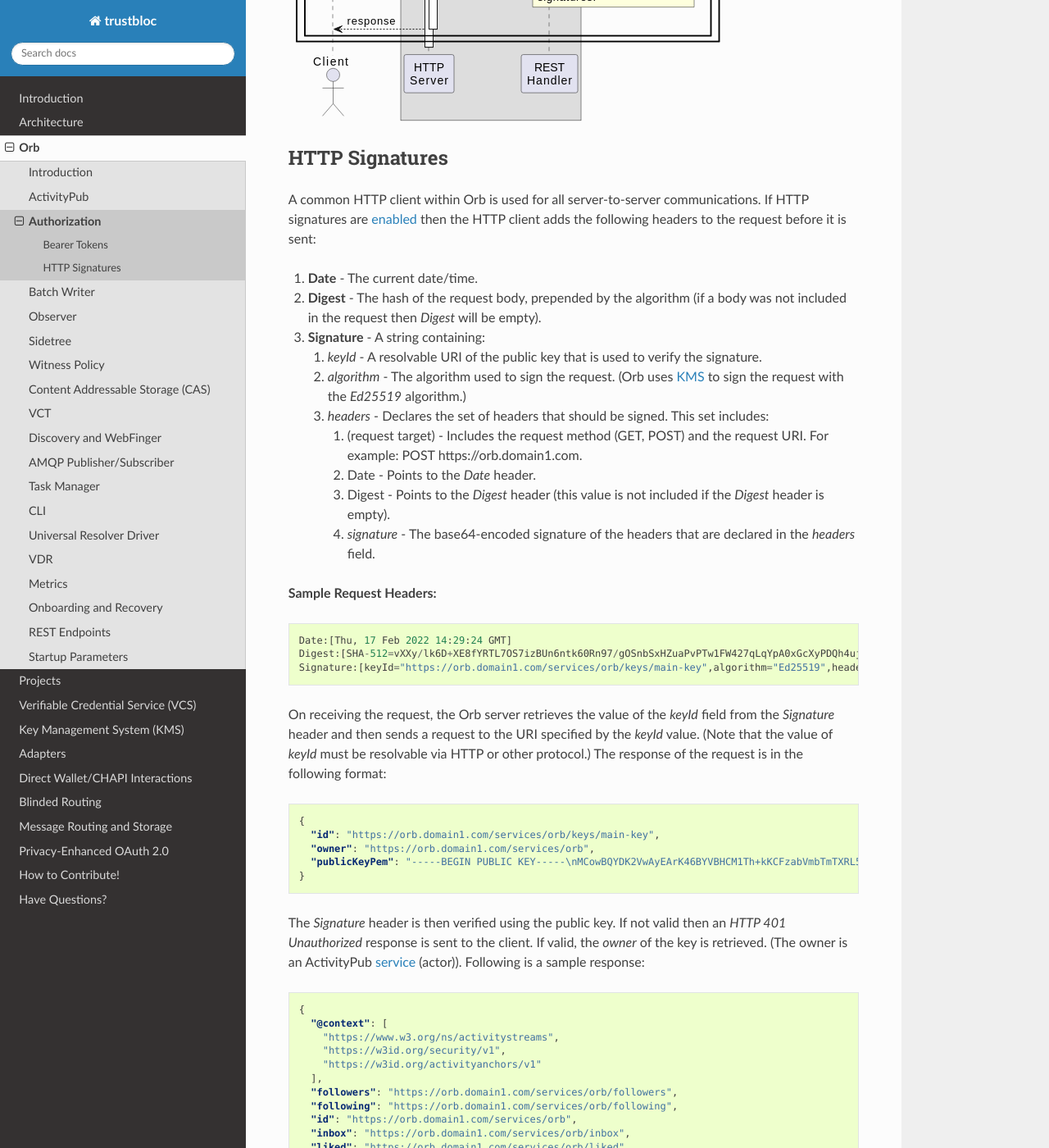
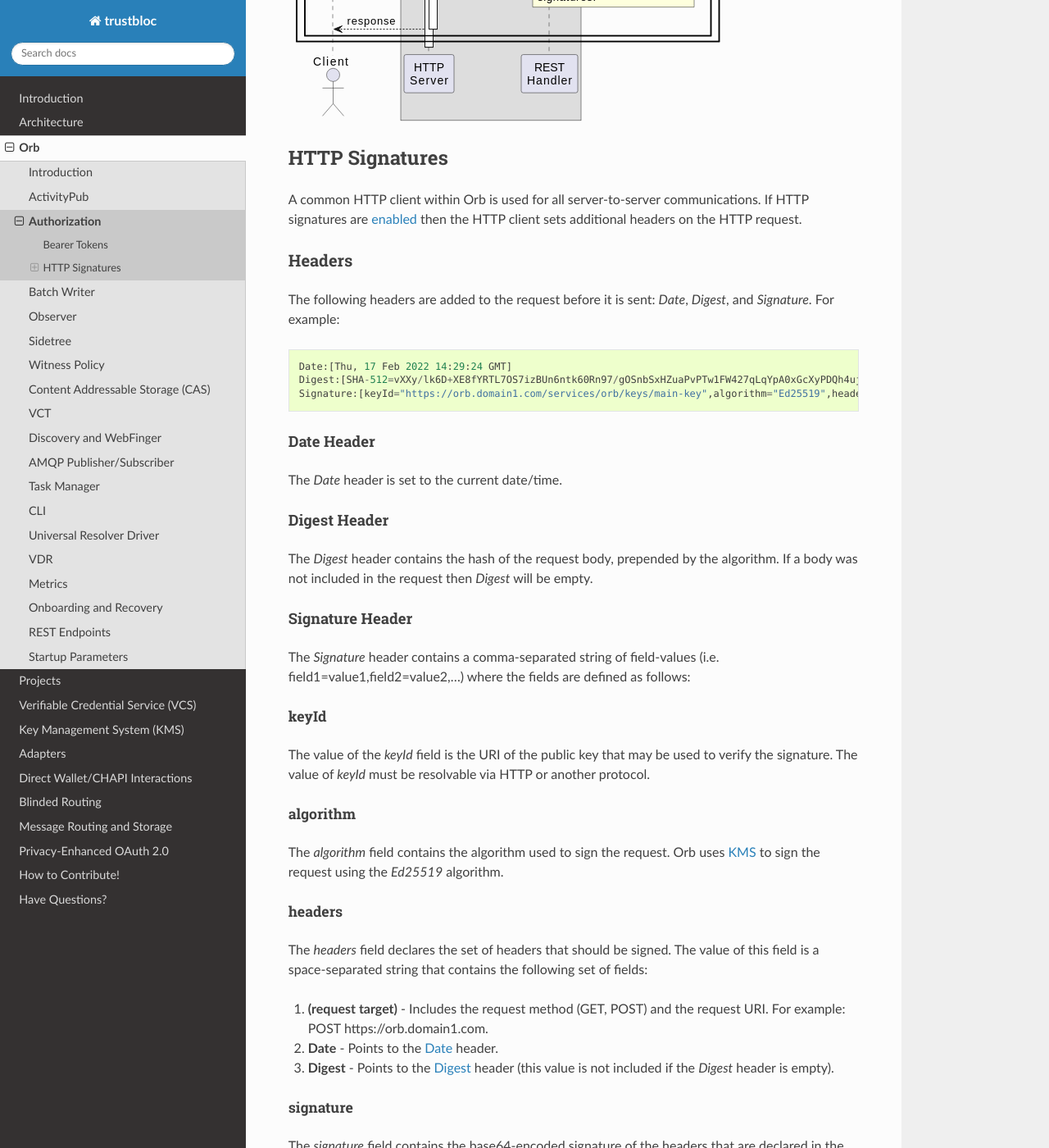
Before and after one commit to trustbloc/docs, a Sphinx documentation site: the page built from docs/source/orb/authorization.md, in a window 1280 px wide and 1400 px high, scrolled down 1227 px. Shown: the whole window at 82% size. Built offline with Sphinx 7.4.7 and the Read the Docs theme 2.0.0, drawn with Linux system fonts in a browser that asks for light colours; some of the changed text lies outside the part shown.

Commit message:
fix: Fix formatting of Orb Authorization section
Signed-off-by: Bob Stasyszyn <Bob.Stasyszyn@securekey.com>

````diff
--- a/docs/source/orb/authorization.md
+++ b/docs/source/orb/authorization.md
@@ -27,21 +27,12 @@ in the request header. If a token for the request is required but not found in t
 ## HTTP Signatures
 
 A common HTTP client within Orb is used for all server-to-server communications. If HTTP signatures are
-[enabled](parameters.html#http-signatures-enabled) then the HTTP client adds the following headers to the request
-before it is sent:
+[enabled](parameters.html#http-signatures-enabled) then the HTTP client sets additional headers on the HTTP
+request.
 
-1) **Date** - The current date/time.
-2) **Digest** - The hash of the request body, prepended by the algorithm (if a body was not included in the request then _Digest_ will be empty).
-3) **Signature** - A string containing:
-   1) _keyId_ - A resolvable URI of the public key that is used to verify the signature.
-   2) _algorithm_ - The algorithm used to sign the request. (Orb uses [KMS](../kms/index.html#key-management-system-kms) to sign the request with the _Ed25519_ algorithm.)
-   3) _headers_ - Declares the set of headers that should be signed. This set includes:
-      1) (request target) - Includes the request method (GET, POST) and the request URI. For example: POST https://orb.domain1.com.
-      2) Date - Points to the _Date_ header.
-      3) Digest - Points to the _Digest_ header (this value is not included if the _Digest_ header is empty).
-      4) _signature_ - The base64-encoded signature of the headers that are declared in the _headers_ field.
+### Headers
 
-**Sample Request Headers:**
+The following headers are added to the request before it is sent: _Date_, _Digest_, and _Signature_. For example:
 
 ```
 Date:[Thu, 17 Feb 2022 14:29:24 GMT]
@@ -49,9 +40,48 @@ Digest:[SHA-512=vXXy/lk6D+XE8fYRTL7OS7izBUn6ntk60Rn97/gOSnbSxHZuaPvPTw1FW427qLqY
 Signature:[keyId="https://orb.domain1.com/services/orb/keys/main-key",algorithm="Ed25519",headers="(request-target) Date Digest",signature="8AGVZi+xaDQ2kgD4sZUd4e2c2oOIkxzou2MoSSvQv72QJeSsoLa8+qJ1A+w2xkTDHNDfBTG8T/mNmtmYouv9Ag=="]
 ```
 
-On receiving the request, the Orb server retrieves the value of the _keyId_ field from the _Signature_ header and then sends
-a request to the URI specified by the _keyId_ value. (Note that the value of _keyId_ must be resolvable via HTTP or other
-protocol.) The response of the request is in the following format:
+#### Date Header
+
+The _Date_ header is set to the current date/time.
+
+#### Digest Header
+
+The _Digest_ header contains the hash of the request body, prepended by the algorithm. If a body was not included
+in the request then _Digest_ will be empty.
+
+#### Signature Header
+
+The _Signature_ header contains a comma-separated string of field-values (i.e. field1=value1,field2=value2,...)
+where the fields are defined as follows:
+
+##### keyId
+
+The value of the _keyId_ field is the URI of the public key that may be used to verify the signature.
+The value of _keyId_ must be resolvable via HTTP or another protocol.
+
+##### algorithm
+
+The _algorithm_ field contains the algorithm used to sign the request. Orb uses
+[KMS](../kms/index.html#key-management-system-kms) to sign the request using the _Ed25519_ algorithm.
+
+##### headers
+
+The _headers_ field declares the set of headers that should be signed. The value of this field is a space-separated
+string that contains the following set of fields:
+1) **(request target)** - Includes the request method (GET, POST) and the request URI. For example: POST https://orb.domain1.com.
+2) **Date** - Points to the [Date](#date-header) header.
+3) **Digest** - Points to the [Digest](#digest-header) header (this value is not included if the _Digest_ header is empty).
+
+##### signature
+
+The _signature_ field contains the base64-encoded signature of the headers that are declared in the
+[headers](#headers) field.
+
+### Signature Verification
+
+On receiving a request, the Orb server retrieves the URI specified in the value of the [keyId](#keyid) field from
+the [Signature](l#signature-header) header and then sends a request to this URI. The response of the request is in
+the following format:
 
 ```json
 {
@@ -61,7 +91,7 @@ protocol.) The response of the request is in the following format:
 }
 ```
 
-The _Signature_ header is then verified using the public key. If not valid then an _HTTP 401 Unauthorized_ response is sent
+The value in the [signature](#signature) field is then verified using the public key. If not valid then an _HTTP 401 Unauthorized_ response is sent
 to the client. If valid, the _owner_ of the key is retrieved. (The owner is an ActivityPub
 [service](https://trustbloc.github.io/activityanchors/#actor-discovery) (actor)). Following is a sample response:
 
````
